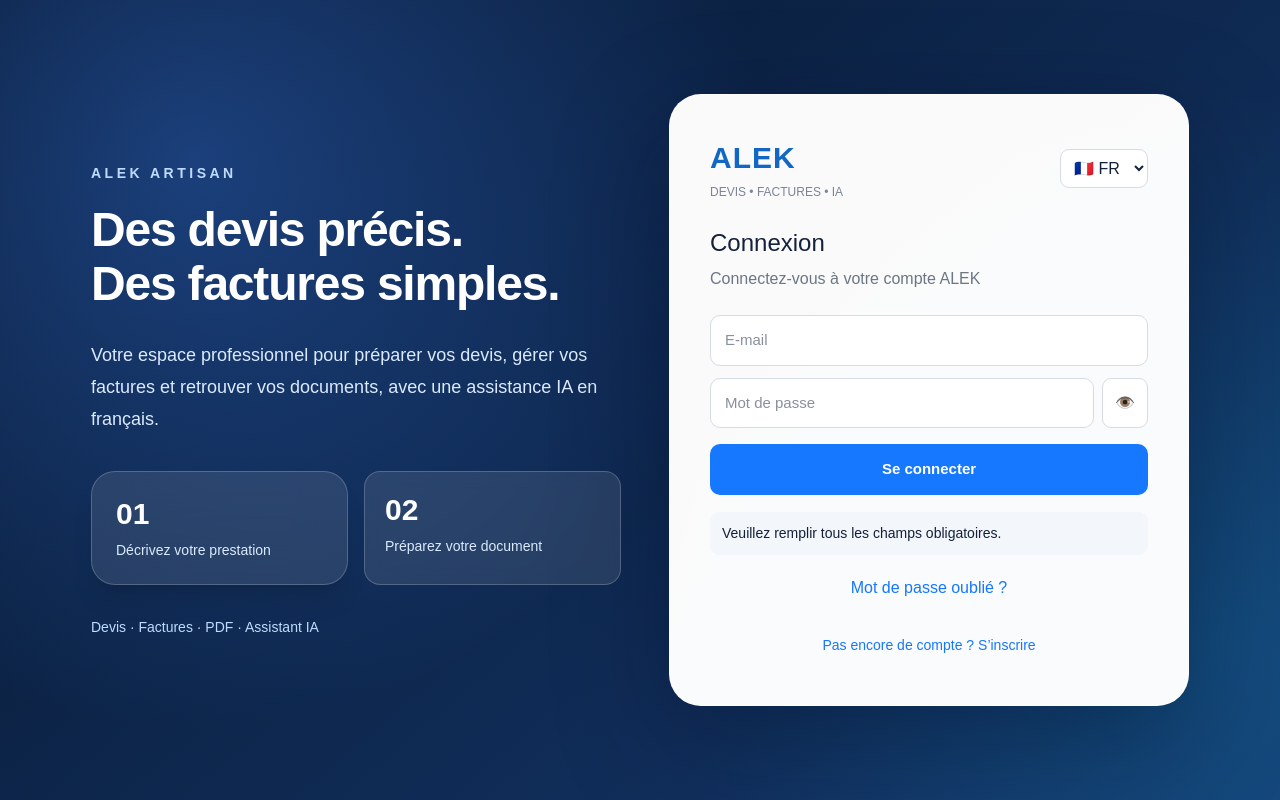
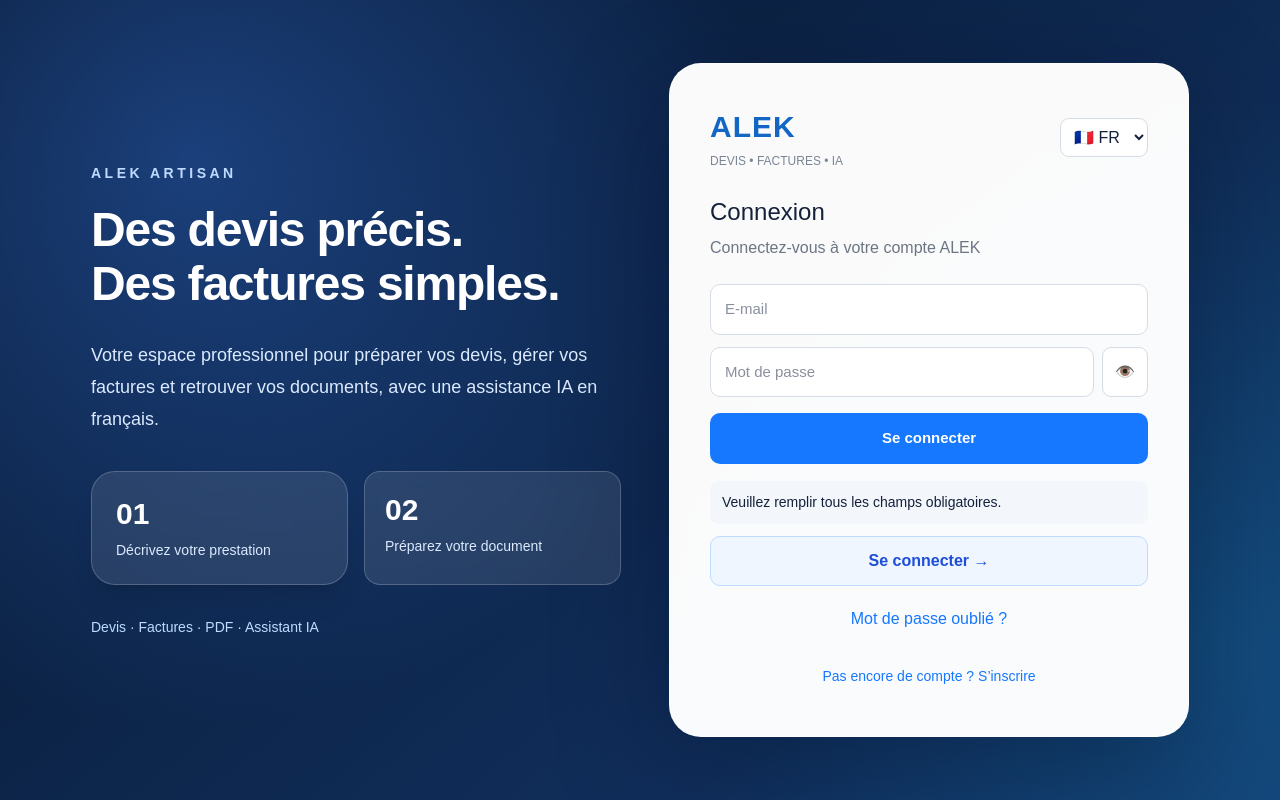
Before and after one commit to rostomiorjonikidze-dotcom/ALEK-app, a Next.js app: page /login in a window 1280 px wide. Both pictures are taken after a click on the button "Se connecter". Built offline with nearby package versions, Linux system fonts and the light colour scheme; no server answers.

Commit message:
auth: show explicit sign-in button after registration

```diff
--- a/app/login/page.tsx
+++ b/app/login/page.tsx
@@ -630,6 +630,7 @@ export default function LoginPage() {
             </div>
           )}
 
+          {mode === "login" && message && <button type="button" onClick={()=>{setMessage("");void handleSubmit();}} style={{border:"1px solid #bfdbfe",background:"#eff6ff",color:"#1d4ed8",borderRadius:10,padding:12,fontWeight:700,cursor:"pointer"}}>{t.loginButton} →</button>}
           {mode === "login" && !recoveryMode && <button type="button" onClick={()=>{setMessage("");setRecoveryMode(true);}} style={{border:0,background:"transparent",color:"#1677ff",padding:"9px",cursor:"pointer"}}>{recoveryLabels[0]}</button>}
           <button
             type="button"
```
